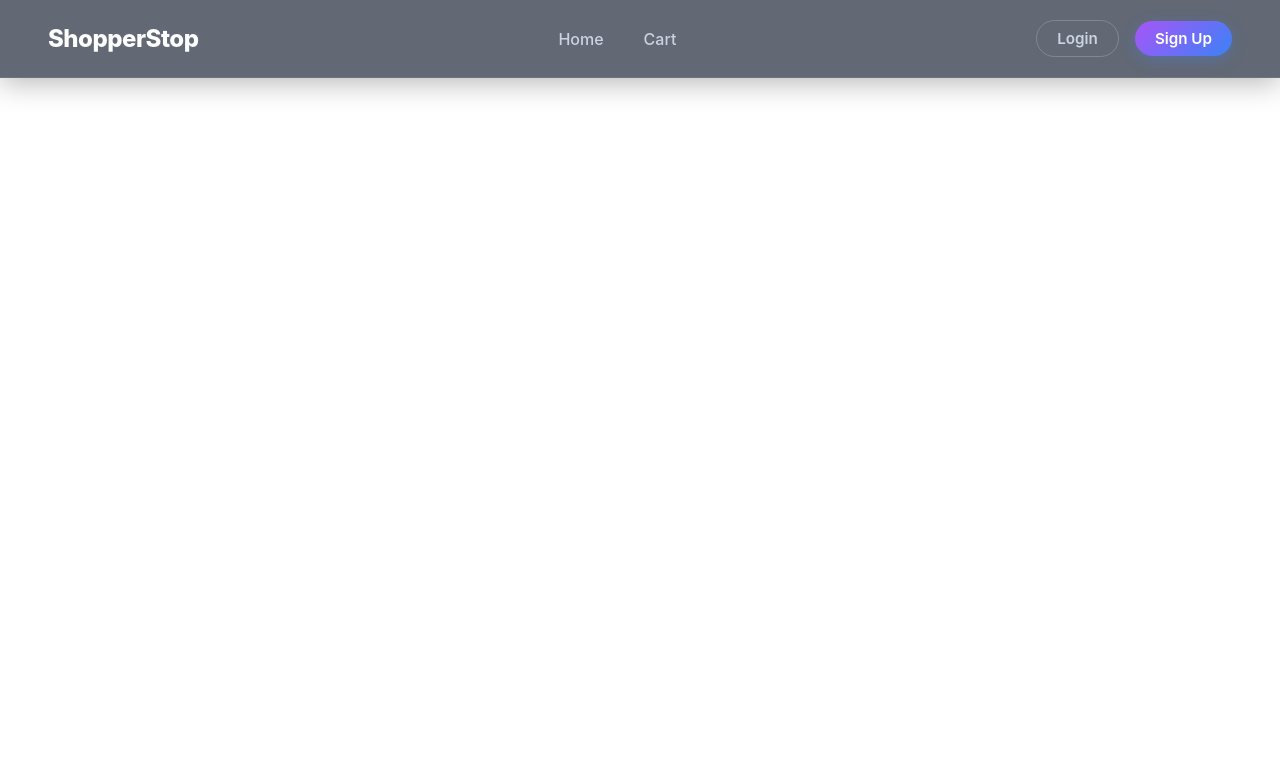
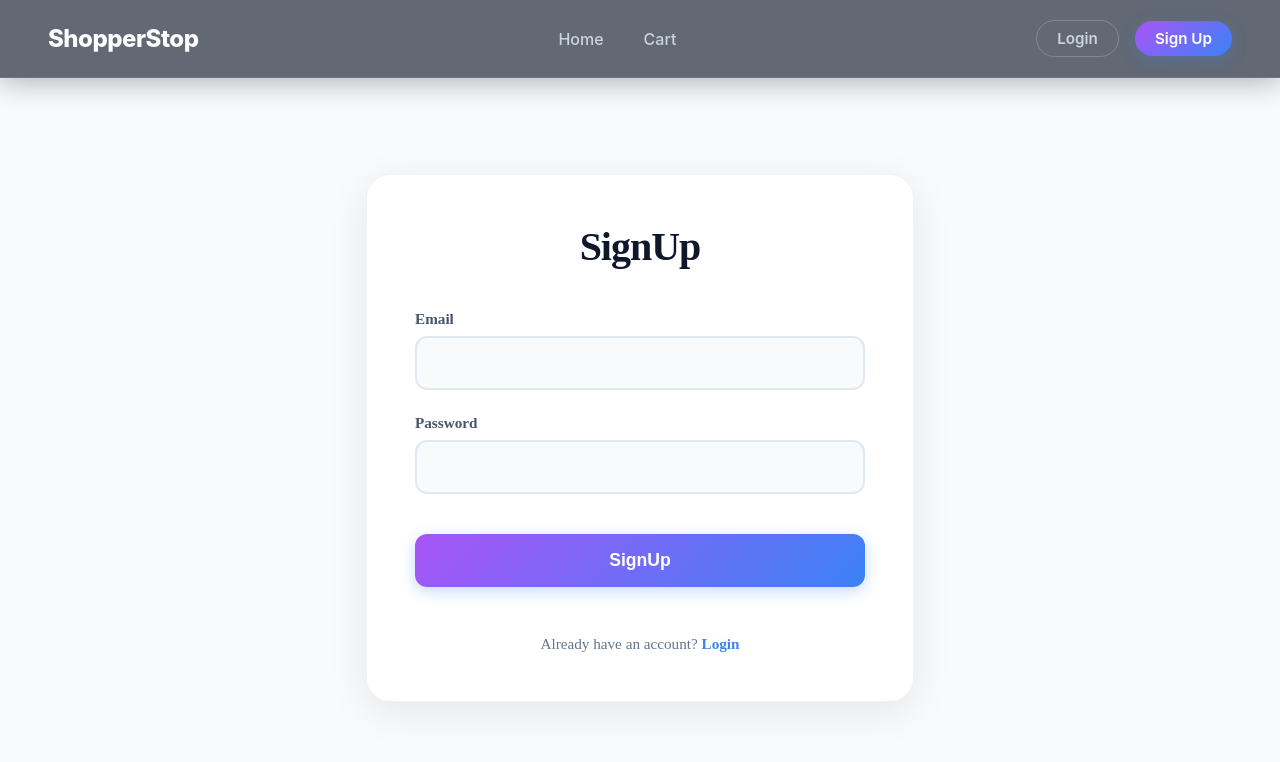
Before and after one commit to parvesh7o7/ShopperStop-React, a React (Vite) app in the folder ShopperStop/: page /auth in a window 1280 px wide. Shown: the top 762 px of the page. Built offline with nearby package versions, Linux system fonts and the light colour scheme.

Commit message:
authentication page

```diff
--- a/ShopperStop/src/components/navbar.jsx
+++ b/ShopperStop/src/components/navbar.jsx
@@ -14,8 +14,8 @@ function Navbar() {
                 </div>
                 <div className="auth">
                     <div className="auth_links">
-                        <Link to="/login">Login</Link>
-                        <Link to="/signup">Sign Up</Link>
+                        <Link to="/auth">Login</Link>
+                        <Link to="/auth">Sign Up</Link>
                     </div>
                 </div>
             </nav>
--- /dev/null
+++ b/ShopperStop/src/pages/auth.css
@@ -0,0 +1,141 @@
+.authPage {
+    display: flex;
+    justify-content: center;
+    align-items: center;
+    min-height: calc(100vh - 80px);
+    /* Height minus navbar */
+    background: #f8fafc;
+    /* Subtle off-white to contrast the white form */
+    padding: 2rem;
+    box-sizing: border-box;
+}
+
+.auth_container_box {
+    background: #ffffff;
+    border-radius: 24px;
+    box-shadow: 0 10px 40px rgba(0, 0, 0, 0.08);
+    padding: 3rem;
+    width: 100%;
+    max-width: 450px;
+    transition: transform 0.3s ease;
+    border: 1px solid rgba(0, 0, 0, 0.05);
+    animation: zoomIn 0.5s cubic-bezier(0.2, 0.8, 0.2, 1);
+}
+
+.auth_container {
+    text-align: center;
+    margin-bottom: 2.5rem;
+}
+
+.page_title {
+    font-size: 2.5rem;
+    font-weight: 800;
+    margin: 0;
+    background: #0f172a;
+    -webkit-background-clip: text;
+    -webkit-text-fill-color: transparent;
+    background-clip: text;
+    letter-spacing: -1px;
+}
+
+.auth_form {
+    display: flex;
+    flex-direction: column;
+    gap: 1.5rem;
+}
+
+.form_group {
+    display: flex;
+    flex-direction: column;
+    gap: 0.5rem;
+}
+
+.form_label {
+    font-size: 0.95rem;
+    font-weight: 600;
+    color: #475569;
+}
+
+.form_input {
+    padding: 1rem 1.25rem;
+    font-size: 1rem;
+    border: 2px solid #e2e8f0;
+    border-radius: 12px;
+    outline: none;
+    transition: border-color 0.3s ease, box-shadow 0.3s ease;
+    font-family: inherit;
+    color: #0f172a;
+    background: #f8fafc;
+}
+
+.form_input:focus {
+    border-color: #3b82f6;
+    background: #ffffff;
+    box-shadow: 0 0 0 4px rgba(59, 130, 246, 0.1);
+}
+
+.submitForm {
+    margin-top: 1rem;
+    padding: 1rem;
+    font-size: 1.1rem;
+    font-weight: 700;
+    color: white;
+    background: linear-gradient(135deg, #a855f7 0%, #3b82f6 100%);
+    border: none;
+    border-radius: 12px;
+    cursor: pointer;
+    transition: transform 0.3s ease, box-shadow 0.3s ease, filter 0.3s ease;
+    box-shadow: 0 4px 15px rgba(59, 130, 246, 0.3);
+}
+
+.submitForm:hover {
+    transform: translateY(-2px);
+    box-shadow: 0 8px 25px rgba(59, 130, 246, 0.4);
+    filter: brightness(1.05);
+}
+
+.switchAuth {
+    text-align: center;
+    margin-top: 1.5rem;
+    font-size: 0.95rem;
+    color: #64748b;
+}
+
+.authLink {
+    color: #3b82f6;
+    font-weight: 700;
+    cursor: pointer;
+    transition: color 0.3s ease;
+}
+
+.authLink:hover {
+    color: #a855f7;
+    text-decoration: underline;
+}
+
+@keyframes zoomIn {
+    from {
+        opacity: 0;
+        transform: scale(0.95) translateY(10px);
+    }
+
+    to {
+        opacity: 1;
+        transform: scale(1) translateY(0);
+    }
+}
+
+@media (max-width: 480px) {
+    .authPage {
+        padding: 1rem;
+    }
+
+    .auth_container_box {
+        padding: 2.5rem 1.5rem;
+        border-radius: 16px;
+    }
+
+    .page_title {
+        font-size: 2rem;
+    }
+}
--- a/ShopperStop/src/pages/auth.jsx
+++ b/ShopperStop/src/pages/auth.jsx
@@ -1,7 +1,44 @@
+import { useState } from "react";
+import './auth.css';
+
 function Authentication() {
+    const [mode, setMode] = useState("signup")
     return (
         <>
+            <div className="authPage">
+                <div className="auth_container_box">
+                    <div className="auth_container">
+                        <h1 className="page_title">{mode === "signup" ? "SignUp" : "Login"}</h1>
+                    </div>
+                    <form className="auth_form">
+                        <div className="form_group">
+                            <label className="form_label" htmlFor="email">Email</label>
+                            <input type="email" className="form_input" id="email" />
+                        </div>
+                        <div className="form_group">
+                            <label className="form_label" htmlFor="password">Password</label>
+                            <input type="password" className="form_input" id="password" />
+                        </div>
 
+                        <button className="submitForm" type="submit">{mode === "signup" ? "SignUp" : "Login"}</button>
+
+                        <div className="switchAuth">
+                            {mode === "signup" ?
+                                (
+                                    <p>Already have an account? <span className="authLink" onClick={() => {
+                                        setMode("login");
+                                    }}>Login</span></p>
+                                ) : (
+                                    <p>Don't have an account? <span className="authLink" onClick={() => {
+                                        setMode("signup");
+                                    }}>SignUp</span></p>
+                                )
+                            }
+                        </div>
+                    </form>
+
+                </div >
+            </div >
         </>
     )
 }
```
